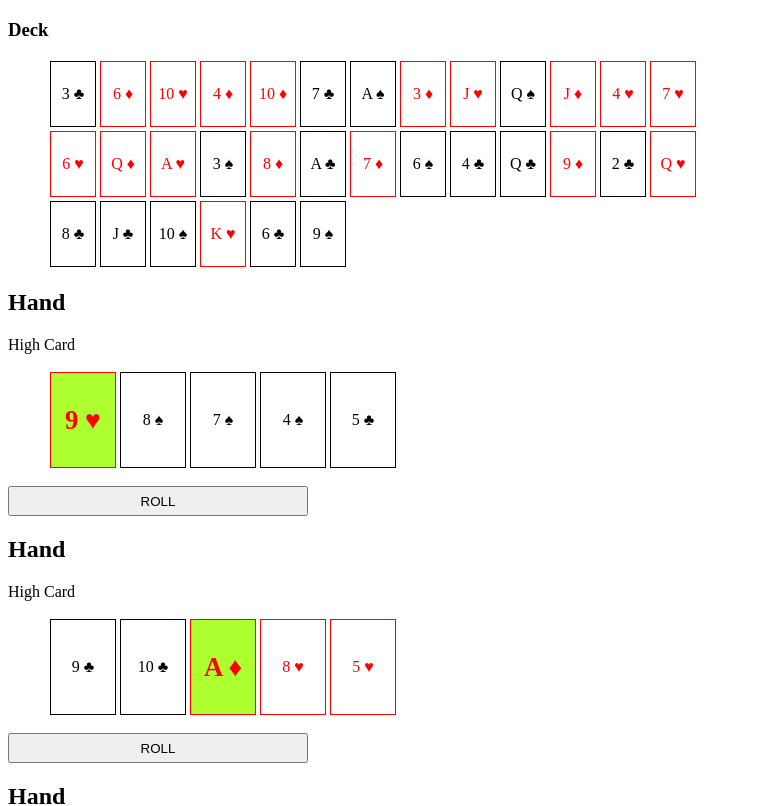
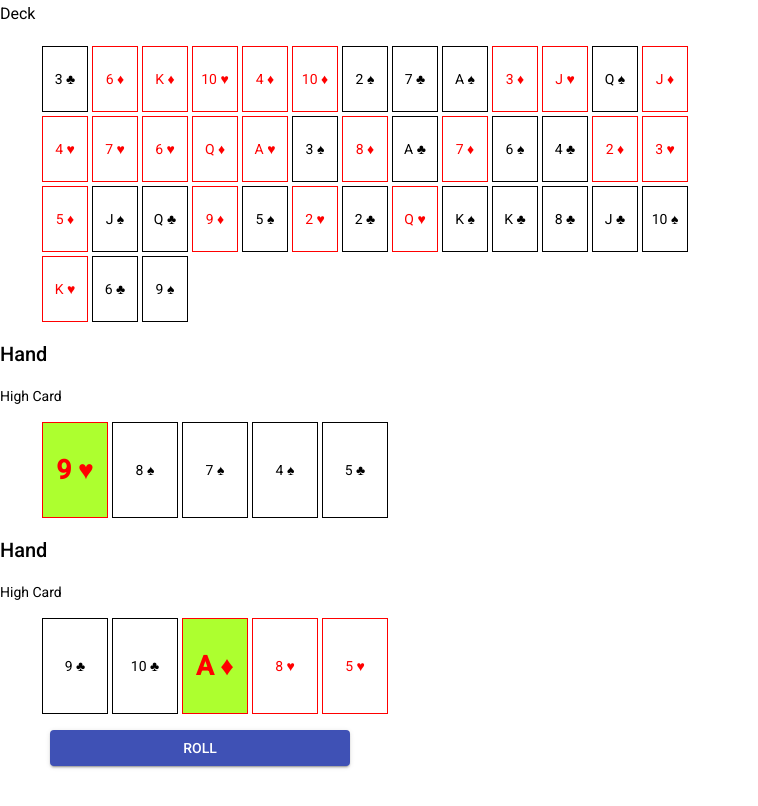
Before and after one commit to KevinKhau/five-card_draw_poker, an Angular app: page /poker in a window 1280 px wide. Shown: the top 806 px of the page, without its empty margins (0-758 px from the left). Built offline with nearby package versions, Linux system fonts and the light colour scheme.

Commit message:
Global ROLL button for all hands
Added @angular/material for prettier button

```diff
--- a/angular.json
+++ b/angular.json
@@ -27,6 +27,7 @@
               "src/assets"
             ],
             "styles": [
+              "./node_modules/@angular/material/prebuilt-themes/indigo-pink.css",
               "src/styles.css"
             ],
             "scripts": []
@@ -90,6 +91,7 @@
               "src/assets"
             ],
             "styles": [
+              "./node_modules/@angular/material/prebuilt-themes/indigo-pink.css",
               "src/styles.css"
             ],
             "scripts": []
--- a/package.json
+++ b/package.json
@@ -12,10 +12,12 @@
   "private": true,
   "dependencies": {
     "@angular/animations": "~11.1.0",
+    "@angular/cdk": "^11.1.1",
     "@angular/common": "~11.1.0",
     "@angular/compiler": "~11.1.0",
     "@angular/core": "~11.1.0",
     "@angular/forms": "~11.1.0",
+    "@angular/material": "^11.1.1",
     "@angular/platform-browser": "~11.1.0",
     "@angular/platform-browser-dynamic": "~11.1.0",
     "@angular/router": "~11.1.0",
--- a/src/app/app.module.ts
+++ b/src/app/app.module.ts
@@ -7,6 +7,8 @@ import {PokerComponent} from './poker/poker.component';
 import {HandComponent} from './poker/hand/hand.component';
 import {SuitPipe} from './poker/suit.pipe';
 import {RankPipe} from './poker/rank.pipe';
+import {MatButtonModule} from '@angular/material/button';
+import {BrowserAnimationsModule} from '@angular/platform-browser/animations';
 
 const components = [
   AppComponent,
@@ -29,6 +31,8 @@ export const pipes = [
     RouterModule.forRoot([
       {path: 'poker', component: PokerComponent},
     ]),
+    MatButtonModule,
+    BrowserAnimationsModule
   ],
   providers: [],
   bootstrap: [AppComponent]
--- a/src/app/poker/hand/hand.component.css
+++ b/src/app/poker/hand/hand.component.css
@@ -1,11 +1,6 @@
 .card {
   width: 60px;
   line-height: 90px;
-}
-
-.roll {
-  width: 300px;
-  height: 30px;
 }
 
 .marked {
--- a/src/app/poker/hand/hand.component.html
+++ b/src/app/poker/hand/hand.component.html
@@ -11,5 +11,3 @@
     {{card.rank | rank}} {{card.suit | suit}}
   </li>
 </ul>
-
-<button class="roll" (click)="roll()">{{'roll' | uppercase}}</button>
--- a/src/app/poker/hand/hand.component.ts
+++ b/src/app/poker/hand/hand.component.ts
@@ -1,4 +1,4 @@
-import {Component, EventEmitter, Input, OnInit, Output} from '@angular/core';
+import {Component, OnInit} from '@angular/core';
 import {Card} from '../../card';
 import {HandService, StrictHand} from './hand.service';
 import {DeckStoreService} from '../deck-store.service';
@@ -16,17 +16,13 @@ export class HandComponent implements OnInit {
   ) {
   }
 
-  private readonly HAND_NUMBER = 5;
+  private readonly CARD_NUMBER = 5;
+  cards: Card[] = [];
   bestHand: StrictHand;
-
-  @Input()
-  cards: Card[] = [];
   waste: Card[] = [];
 
-  @Output() rollEvent = new EventEmitter<Card[]>();
-
   ngOnInit(): void {
-    this.drawCards(this.HAND_NUMBER);
+    this.drawCards(this.CARD_NUMBER);
   }
 
   toggleThrow(card: Card): void {
@@ -38,7 +34,6 @@ export class HandComponent implements OnInit {
   }
 
   roll(): void {
-    this.rollEvent.emit(this.waste);
     this.cards = this.cards.filter(c => !this.waste.includes(c));
     this.drawCards(this.waste.length);
     this.deckStore.addCards(this.waste);
--- a/src/app/poker/poker.component.css
+++ b/src/app/poker/poker.component.css
@@ -18,3 +18,8 @@ ul {
 li.heart, li.diamond {
   color: red;
 }
+
+button.roll {
+  width: 300px;
+  margin-left: 50px;
+}
--- a/src/app/poker/poker.component.html
+++ b/src/app/poker/poker.component.html
@@ -7,5 +7,5 @@
 
 <app-hand></app-hand>
 <app-hand></app-hand>
-<app-hand></app-hand>
-<app-hand></app-hand>
+
+<button mat-raised-button color="primary" class="roll" (click)="roll()">{{'roll' | uppercase}}</button>
--- a/src/app/poker/poker.component.ts
+++ b/src/app/poker/poker.component.ts
@@ -1,5 +1,6 @@
-import {Component, ViewEncapsulation} from '@angular/core';
+import {Component, QueryList, ViewChildren, ViewEncapsulation} from '@angular/core';
 import {DeckStoreService} from './deck-store.service';
+import {HandComponent} from './hand/hand.component';
 
 @Component({
   selector: 'app-poker',
@@ -9,9 +10,15 @@ import {DeckStoreService} from './deck-store.service';
 })
 export class PokerComponent {
 
+  @ViewChildren(HandComponent) hands!: QueryList<HandComponent>;
+
   constructor(
     public deckStore: DeckStoreService
   ) {
   }
 
+  roll(): void {
+    this.hands.forEach(hand => hand.roll());
+  }
+
 }
--- a/src/index.html
+++ b/src/index.html
@@ -6,8 +6,11 @@
   <base href="/">
   <meta name="viewport" content="width=device-width, initial-scale=1">
   <link rel="icon" type="image/x-icon" href="favicon.ico">
+  <link rel="preconnect" href="https://fonts.gstatic.com">
+  <link href="https://fonts.googleapis.com/css2?family=Roboto:wght@300;400;500&display=swap" rel="stylesheet">
+  <link href="https://fonts.googleapis.com/icon?family=Material+Icons" rel="stylesheet">
 </head>
-<body>
+<body class="mat-typography">
   <app-root></app-root>
 </body>
 </html>
--- a/src/styles.css
+++ b/src/styles.css
@@ -1 +1,4 @@
 /* You can add global styles to this file, and also import other style files */
+
+html, body { height: 100%; }
+body { margin: 0; font-family: Roboto, "Helvetica Neue", sans-serif; }
```
